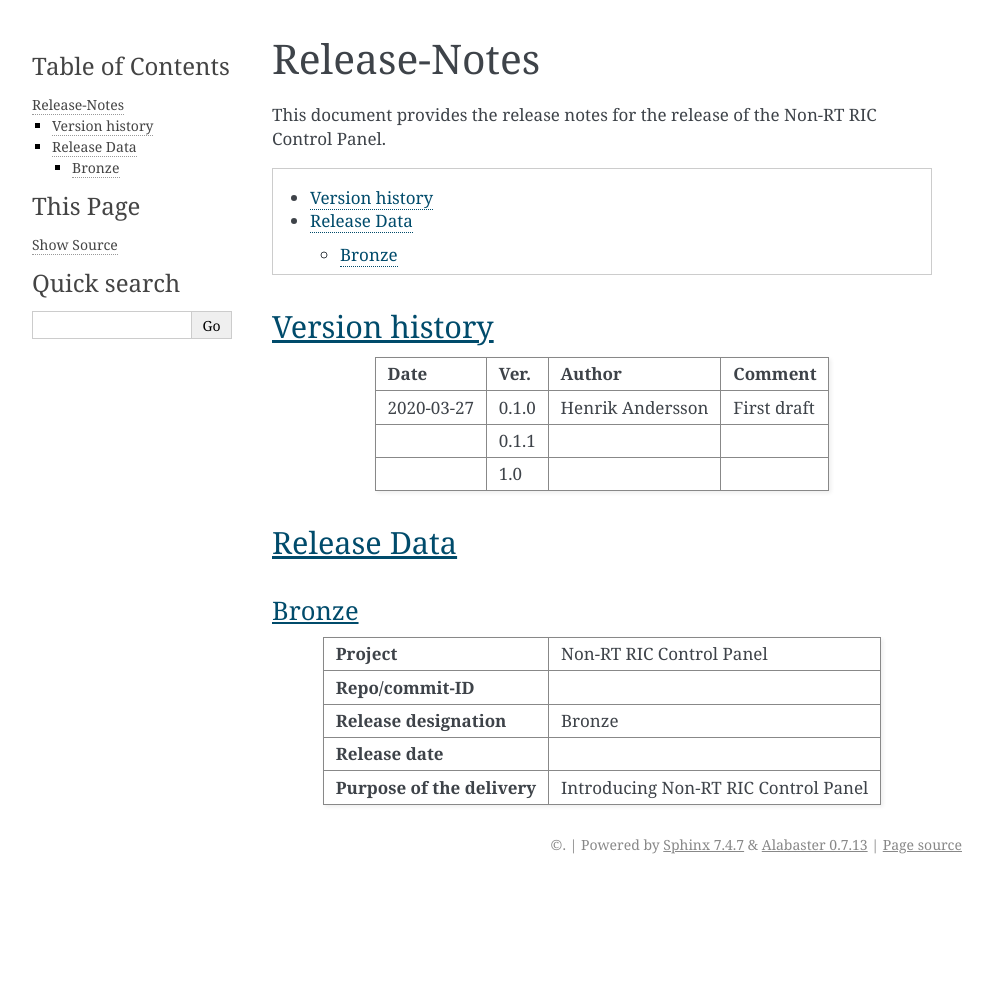
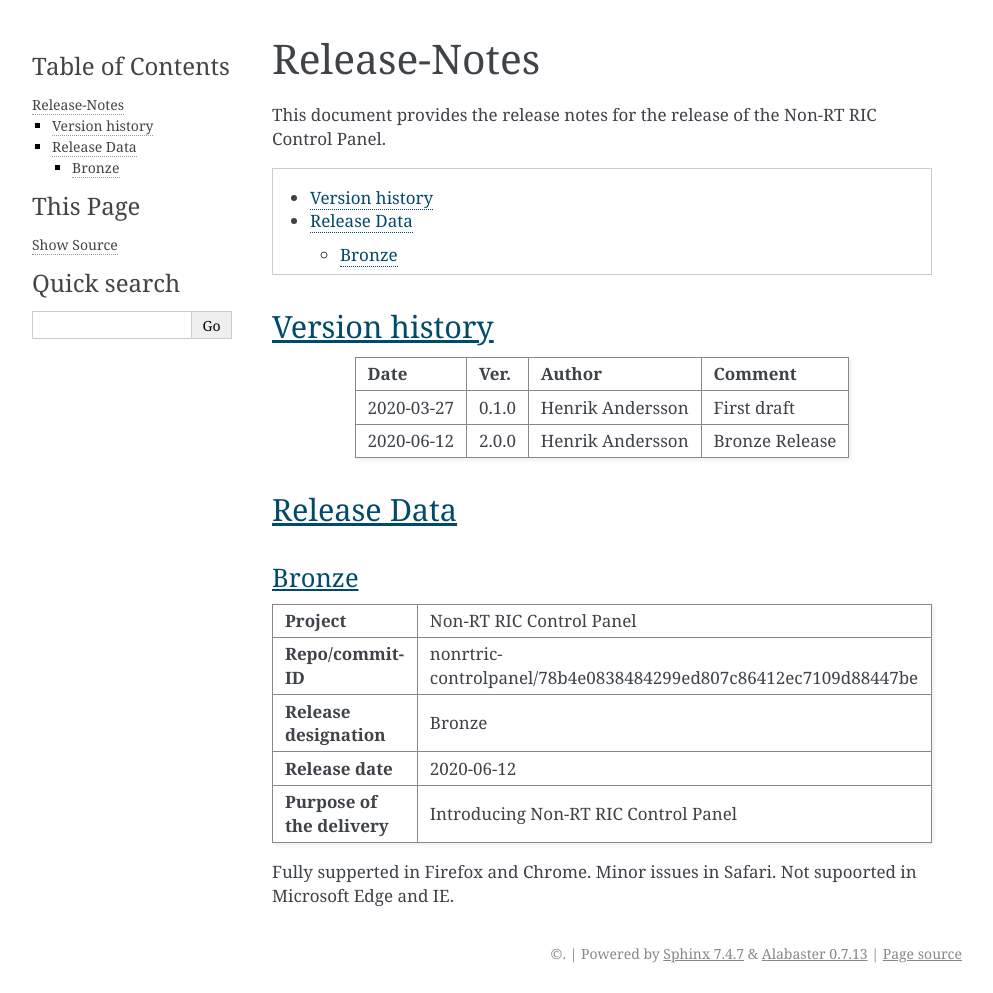
Before and after one commit to o-ran-sc/portal-nonrtric-controlpanel, a Sphinx documentation site: the page built from docs/release-notes.rst, in a window 1280 px wide. Shown: the whole page, without its empty margins (148-1141 px from the left). Built offline with Sphinx 7.4.7, drawn with Linux system fonts in a browser that asks for light colours; before the commit the page ends 900 px from its top, so only the background shows below that.

Commit message:
Update Release Notes for Bronze
Change-Id: I73551600b6b90ea333428a9b273eba379b04eff9
Issue-ID: NONRTRIC-230
Signed-off-by: elinuxhenrik <henrik.b.andersson@est.tech>

```diff
--- a/docs/release-notes.rst
+++ b/docs/release-notes.rst
@@ -17,39 +17,37 @@
 Version history
 ===============
 
-+--------------------+--------------------+--------------------+--------------------+
-| **Date**           | **Ver.**           | **Author**         | **Comment**        |
-|                    |                    |                    |                    |
-+--------------------+--------------------+--------------------+--------------------+
-| 2020-03-27         | 0.1.0              | Henrik Andersson   | First draft        |
-|                    |                    |                    |                    |
-+--------------------+--------------------+--------------------+--------------------+
-|                    | 0.1.1              |                    |                    |
-|                    |                    |                    |                    |
-+--------------------+--------------------+--------------------+--------------------+
-|                    | 1.0                |                    |                    |
-|                    |                    |                    |                    |
-+--------------------+--------------------+--------------------+--------------------+
-
++------------+----------+------------------+----------------+
+| **Date**   | **Ver.** | **Author**       | **Comment**    |
+|            |          |                  |                |
++------------+----------+------------------+----------------+
+| 2020-03-27 | 0.1.0    | Henrik Andersson | First draft    |
+|            |          |                  |                |
++------------+----------+------------------+----------------+
+| 2020-06-12 | 2.0.0    | Henrik Andersson | Bronze Release |
+|            |          |                  |                |
++------------+----------+------------------+----------------+
 
 Release Data
 ============
 
 Bronze
 ------
-+--------------------------------------+--------------------------------------------------+
-| **Project**                          | Non-RT RIC Control Panel                         |
-|                                      |                                                  |
-+--------------------------------------+--------------------------------------------------+
-| **Repo/commit-ID**                   |                                                  |
-|                                      |                                                  |
-+--------------------------------------+--------------------------------------------------+
-| **Release designation**              | Bronze                                           |
-|                                      |                                                  |
-+--------------------------------------+--------------------------------------------------+
-| **Release date**                     |                                                  |
-|                                      |                                                  |
-+--------------------------------------+--------------------------------------------------+
-| **Purpose of the delivery**          | Introducing Non-RT RIC Control Panel             |
-|                                      |                                                  |
-+--------------------------------------+--------------------------------------------------+
++-----------------------------+----------------------------------------------------------------+
+| **Project**                 | Non-RT RIC Control Panel                                       |
+|                             |                                                                |
++-----------------------------+----------------------------------------------------------------+
+| **Repo/commit-ID**          | nonrtric-controlpanel/78b4e0838484299ed807c86412ec7109d88447be |
+|                             |                                                                |
++-----------------------------+----------------------------------------------------------------+
+| **Release designation**     | Bronze                                                         |
+|                             |                                                                |
++-----------------------------+----------------------------------------------------------------+
+| **Release date**            | 2020-06-12                                                     |
+|                             |                                                                |
++-----------------------------+----------------------------------------------------------------+
+| **Purpose of the delivery** | Introducing Non-RT RIC Control Panel                           |
+|                             |                                                                |
++-----------------------------+----------------------------------------------------------------+
+
+Fully supperted in Firefox and Chrome. Minor issues in Safari. Not supoorted in Microsoft Edge and IE.
```
